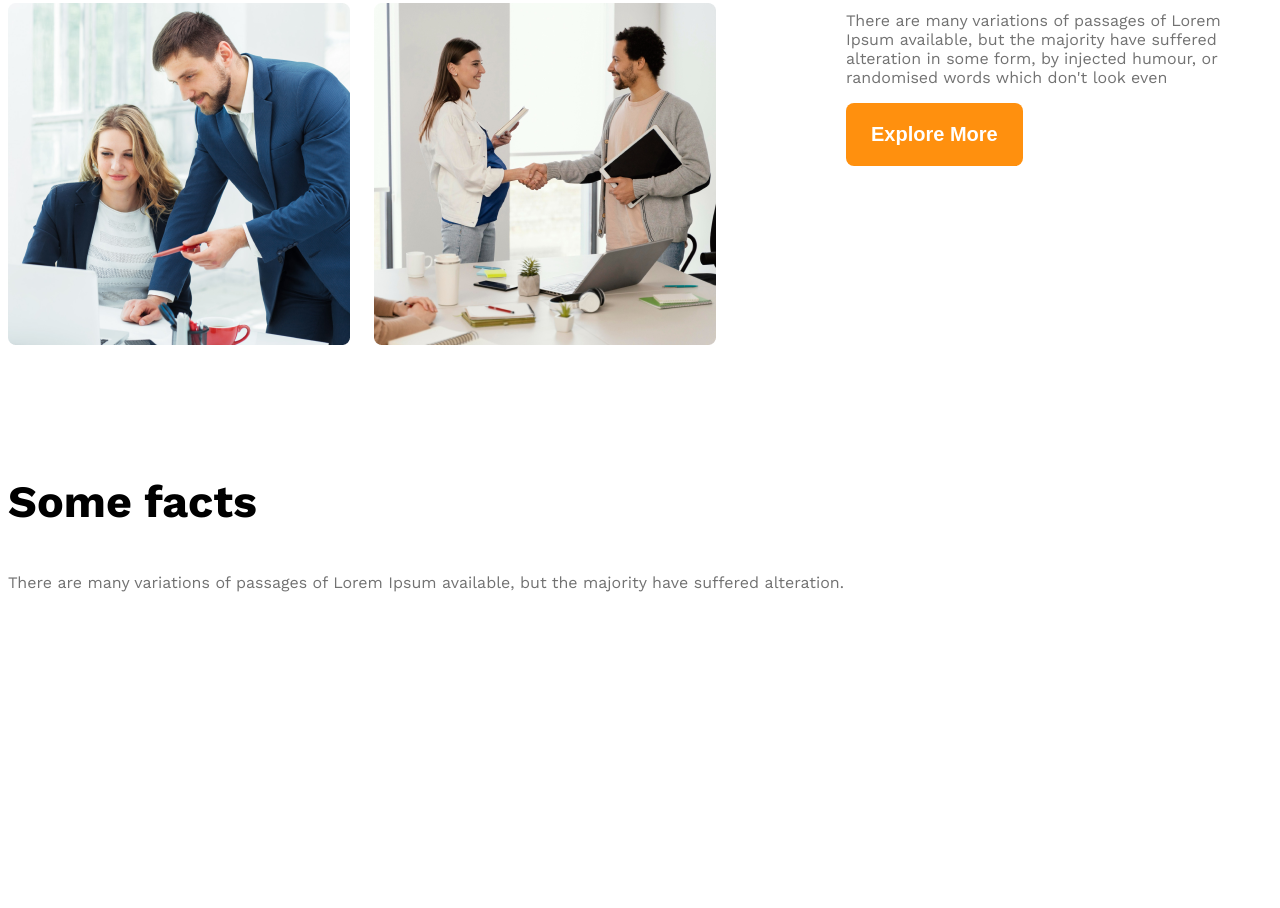
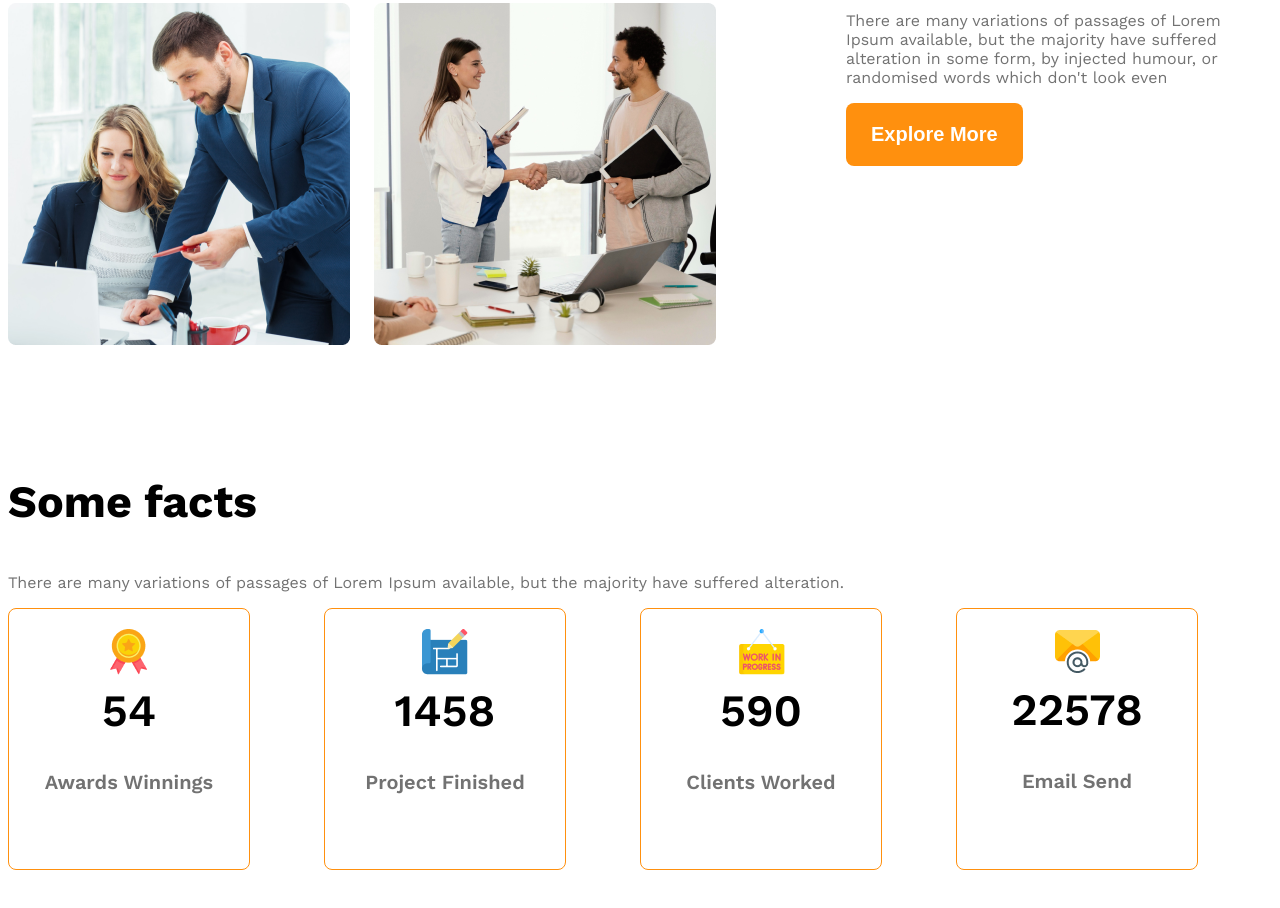
Before and after one commit to Nur-A-Arfin-Rakib/G3-Architects-website, a plain HTML site: page index.html in a window 1280 px wide. Shown: the part 1677-2585 px from the top of the page. Before the commit the page ends 2558 px from the top, so only its background shows below. Drawn offline with nearby package versions, Linux system fonts and the light colour scheme.

Commit message:
card section done

```diff
--- a/index.html
+++ b/index.html
@@ -57,24 +57,25 @@
             <div class="fact-container">
              <!-- .fact*4>img.fact-icon+h4.fact-number+h5.fact-name    -->
               <div class="fact">
-                <img src="" alt="" class="fact-icon">
-                <h4 class="fact-number"></h4>
-                <h5 class="fact-name"></h5>
+                <img src="images/icons/ribon.png" alt="" class="fact-icon">
+                <h4 class="fact-number">54</h4>
+                <h5 class="fact-name">Awards Winnings</h5>
+              </div>
+
+              <div class="fact">
+                <img src="images/icons/projects.png" alt="" class="fact-icon">
+                <h4 class="fact-number">1458</h4>
+                <h5 class="fact-name">Project Finished</h5>
               </div>
               <div class="fact">
-                <img src="" alt="" class="fact-icon">
-                <h4 class="fact-number"></h4>
-                <h5 class="fact-name"></h5>
+                <img src="images/icons/customers.png" alt="" class="fact-icon">
+                <h4 class="fact-number">590</h4>
+                <h5 class="fact-name">Clients Worked</h5>
               </div>
               <div class="fact">
-                <img src="" alt="" class="fact-icon">
-                <h4 class="fact-number"></h4>
-                <h5 class="fact-name"></h5>
-              </div>
-              <div class="fact">
-                <img src="" alt="" class="fact-icon">
-                <h4 class="fact-number"></h4>
-                <h5 class="fact-name"></h5>
+                <img src="images/icons/email.png" alt="" class="fact-icon">
+                <h4 class="fact-number">22578</h4>
+                <h5 class="fact-name">Email Send</h5>
               </div>
             </div>
 
--- a/styles/architects.css
+++ b/styles/architects.css
@@ -112,6 +112,32 @@
 #Quick-list{
     font-weight: 500;
 }
+.fact-container{
+    display: grid;
+    grid-template-columns: repeat(4 , 1fr);
+}
+
+.fact{
+    border:  1px solid #FF900E;
+    width: 240px;
+    height: 240px;
+    border-radius: 8px;
+    text-align: center;
+    align-items: center;
+    padding-top: 20px;
+
+}
+.fact-number{
+    font-size: 2.8rem;
+    font-weight: 600 ;
+    margin-top: 5px;
+    margin-bottom: 10px;
+}
+.fact-name{
+    font-size: 1.25rem;
+    font-weight: 600;
+    color: #727272;
+}
 
 @media screen and (max-width: 567px) {
     .navbar , .nav-link, .teams{
```
